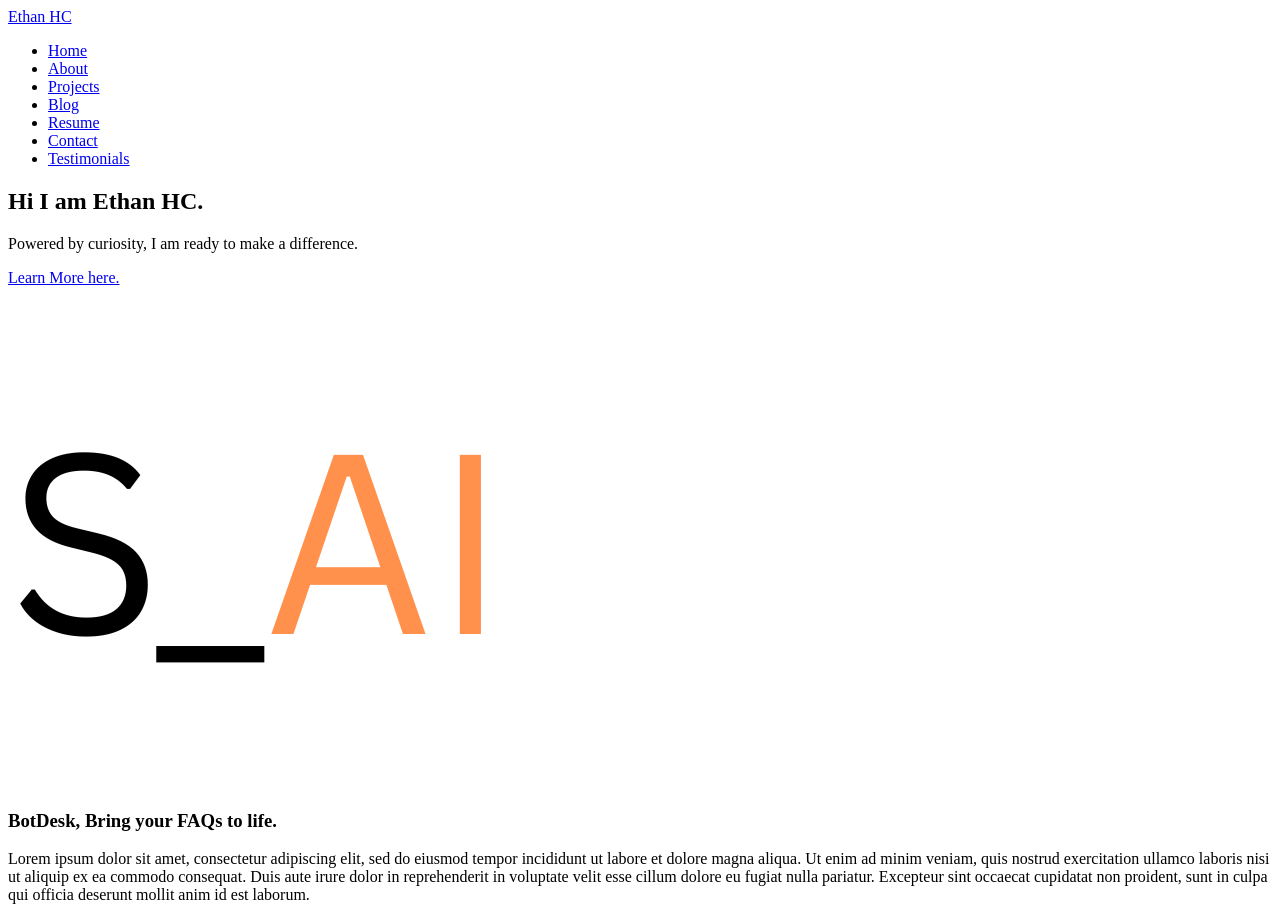
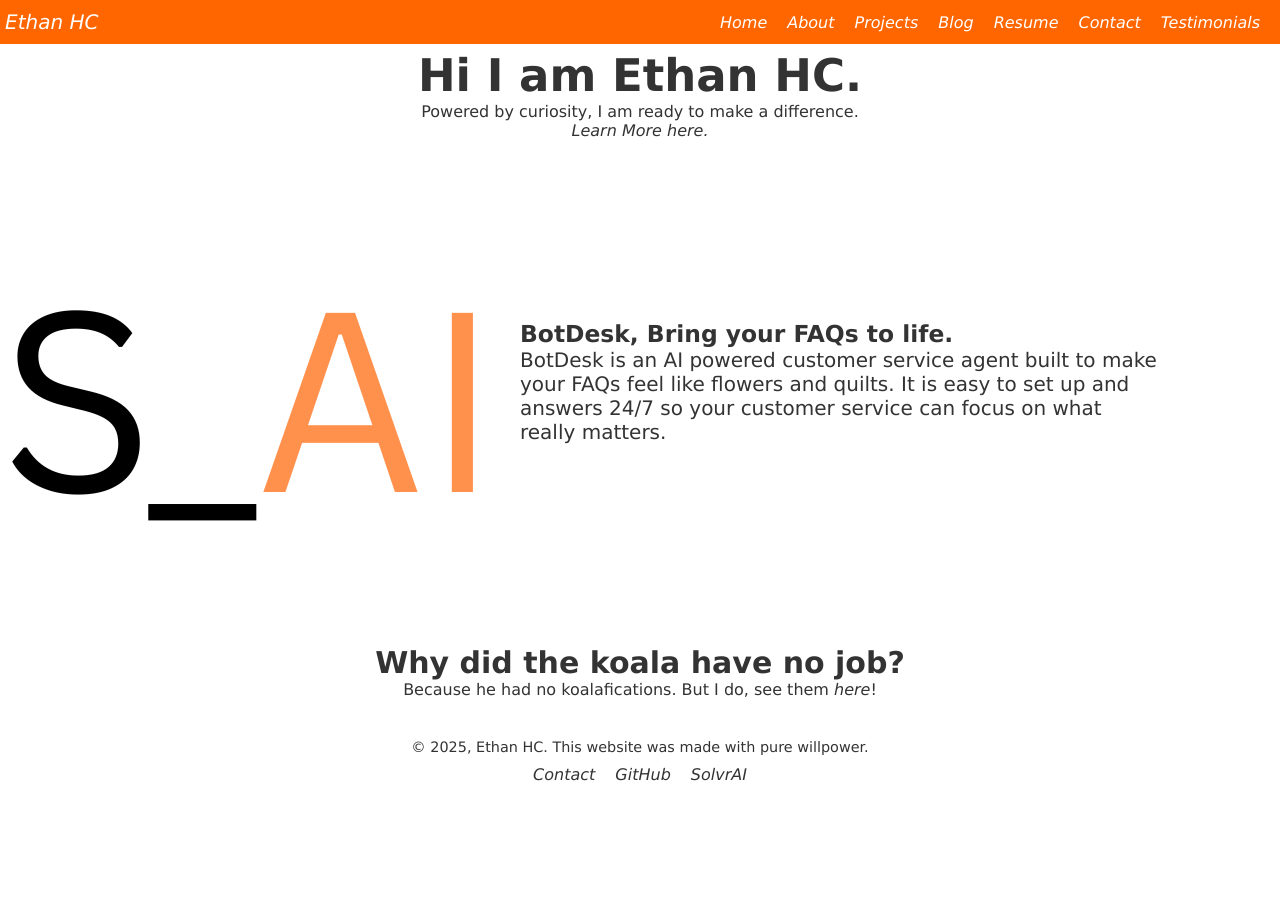
Before and after one commit to toga56784/eahc, a plain HTML site: page index.html in a window 1280 px wide. Shown: the top 907 px of the page. After the commit the page ends 804 px from the top, so only its background shows below. Drawn offline with Linux system fonts and the light colour scheme.

Commit message:
Styled home

```diff
--- a/index.html
+++ b/index.html
@@ -34,8 +34,10 @@
             </section>
             <section class="project-highlight">
                 <img src="imgs/solvr.png">
-                <h3>BotDesk, Bring your FAQs to life.</h3>
-                <p>Lorem ipsum dolor sit amet, consectetur adipiscing elit, sed do eiusmod tempor incididunt ut labore et dolore magna aliqua. Ut enim ad minim veniam, quis nostrud exercitation ullamco laboris nisi ut aliquip ex ea commodo consequat. Duis aute irure dolor in reprehenderit in voluptate velit esse cillum dolore eu fugiat nulla pariatur. Excepteur sint occaecat cupidatat non proident, sunt in culpa qui officia deserunt mollit anim id est laborum.</p>
+                <div class="project-text">
+                    <h3>BotDesk, Bring your FAQs to life.</h3>
+                    <p>BotDesk is an AI powered customer service agent built to make your FAQs feel like flowers and quilts. It is easy to set up and answers 24/7 so your customer service can focus on what really matters.</p>
+                </div>
             </section>
             <section class="blog-highlight">
                 <h3></h3>
--- a/styles.css
+++ b/styles.css
@@ -0,0 +1,123 @@
+/* --------------------------- */
+/* Resets/Base                 */
+/* --------------------------- */
+
+* {
+    margin: 0;
+    padding: 0;
+    box-sizing: border-box;
+}
+
+html, body {
+    font-family: Verdana, 'Times New Roman', Times, Tahoma, sans-serif;
+    font-size: 16px;
+    color: #333;
+}
+
+a {
+    color: inherit;
+    text-decoration: none;
+    font-style: italic;
+}
+
+a:hover {
+    text-decoration: underline;
+}
+
+/* --------------------------- */
+/* Navbar                      */
+/* --------------------------- */
+
+header .container {
+  display: flex;
+  align-items: center;
+  justify-content: space-between;
+  background-color: #FF6600;
+  color: #fff;
+}
+
+header nav {
+  display: flex;
+}
+
+.logo {
+    margin: 10px 5px;
+    font-size: 20px;
+}
+
+.nav-links {
+    list-style: none;
+    display: flex;
+    gap: 20px;
+    margin-right: 20px;
+}
+
+/* --------------------------- */
+/* Footer                      */
+/* --------------------------- */
+
+.footer-container {
+  text-align: center;  /* center everything */
+  padding: 20px 0;
+  margin-top: 20px;
+}
+
+.footer-container p {
+  margin: 0 0 10px 0;  /* space below paragraph */
+  font-size: 0.9rem;
+}
+
+.footer-links {
+  list-style: none;
+  display: flex;
+  justify-content: center;  /* center the links horizontally */
+  gap: 20px;
+  margin: 0;
+  padding: 0;
+}
+
+/* --------------------------- */
+/* Hero                        */
+/* --------------------------- */
+
+.hero {
+    text-align: center;
+    margin: 5px;
+
+}
+
+.hero h1 {
+    font-size: 45px;
+}
+
+/* --------------------------- */
+/* Home                        */
+/* --------------------------- */
+
+.project-highlight {
+  display: flex;
+  align-items: flex-start;
+  gap: 20px;
+}
+
+.project-highlight img {
+  max-width: 50%;
+  height: auto;
+  display: block;
+}
+
+.project-text {
+  max-width: 50%;
+  display: block;
+  gap: 10px;
+  margin-top: 175px;
+  font-size: 20px;
+}
+
+.resume-highlight {
+    text-align: center;
+}
+
+.resume-highlight h3 {
+    font-size: 30px;
+}
```
